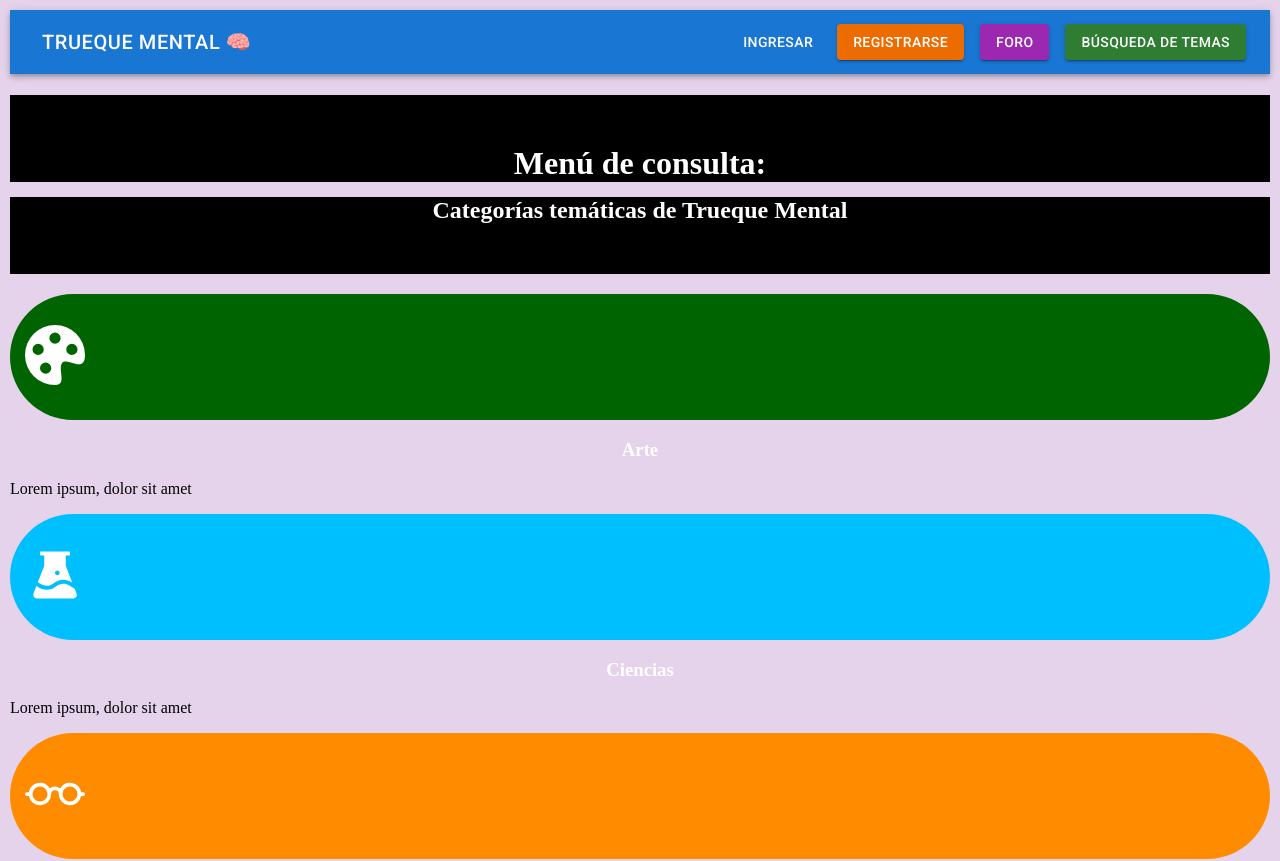
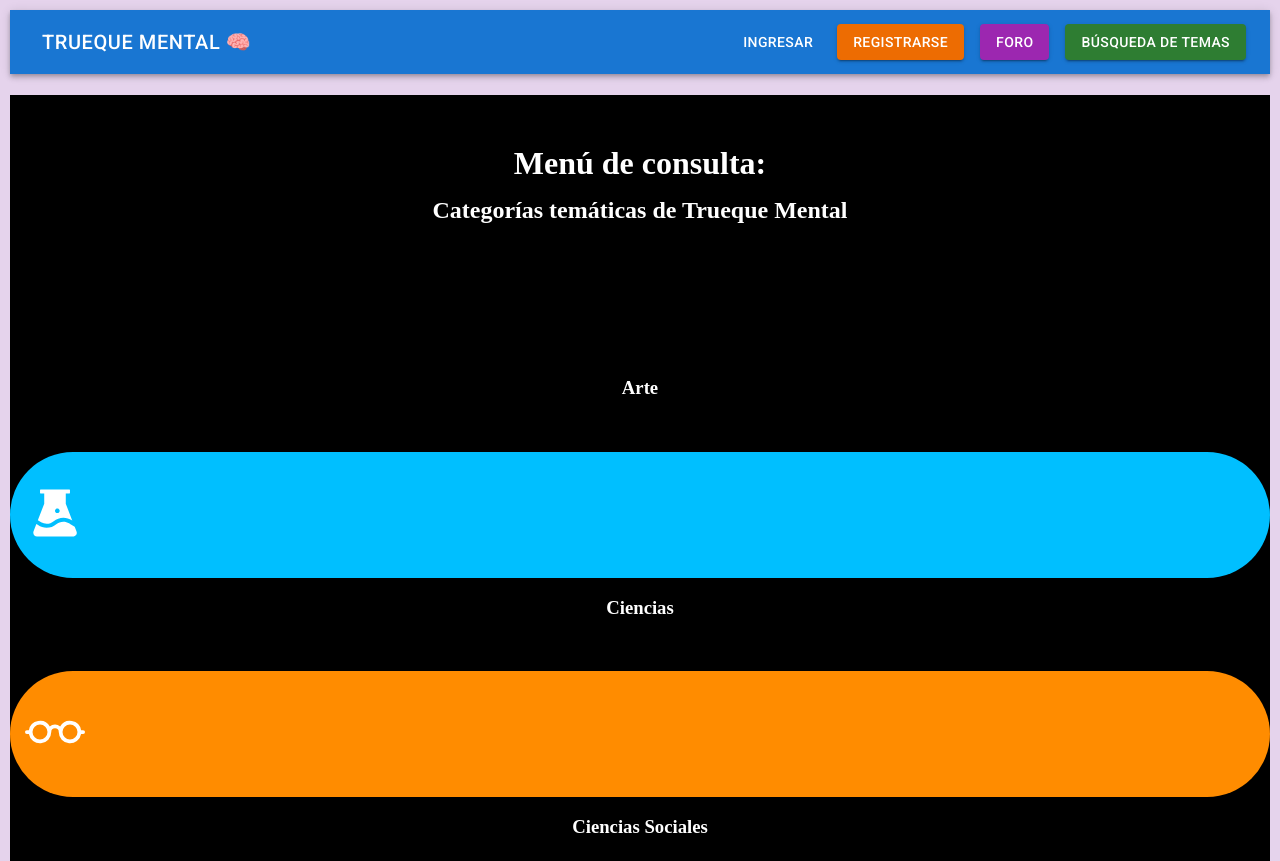
Before and after one commit to juan52878911/ciclo-4-proyecto, a React (Create React App) app: page /topics in a window 1280 px wide. Shown: the top 861 px of the page. Built offline with nearby package versions, Linux system fonts and the light colour scheme; no server answers.

Commit message:
Arreglo graficacion css cajas Topics.css

```diff
--- a/src/views/Topics.css
+++ b/src/views/Topics.css
@@ -22,21 +22,16 @@
       color: white;
       background-color:darkgreen;
       margin: 0px;
-      margin-bottom: 15;
-      padding: 15px;
-      border-radius: 100px;
+      margin-top: 150px;
+      margin-bottom: 70px;
+      margin-left: 50px;
+      margin-right: 1000px;
+      padding: 20px;
+      border-radius: 30px;
+      text-align: center;
     }
 
-    .external1{
-        color:white;
-        background-color:darkgreen;
-        padding: 20px;
-        border-radius:30px;
-        margin-top: 150px;
-        margin-left: 50px;
-        margin-right: 1000px;
-        text-align: center;
-    }
+
 
     .icono1{
         margin-bottom: 0px;
--- a/src/views/Topics.jsx
+++ b/src/views/Topics.jsx
@@ -47,7 +47,7 @@ class handleChangeComplete extends React.Component {
       //botón de ver más debe llevar a perfil del otro usuario
 
   return (
-    <Container>
+    <Container style={{backgroundColor:"black"}}>
       <Row>
         <Col>
         <h1 class="menudeconsulta" style={{textAlign:'center'}}>
@@ -69,12 +69,10 @@ class handleChangeComplete extends React.Component {
 
 
       <Row>
-          <Col class="external1">
-            <div class="caja1">
+          <Col class="caja1">
                 <p>
                     <BsPaletteFill class={"icono1"} size={"60"} style={{textAlign:'center'}}></BsPaletteFill>
                  </p>
-            </div>
             <div class="tema1">
                  <h3 style={{textAlign:'center', fontSize:"lg"}}>
                     Arte
```
